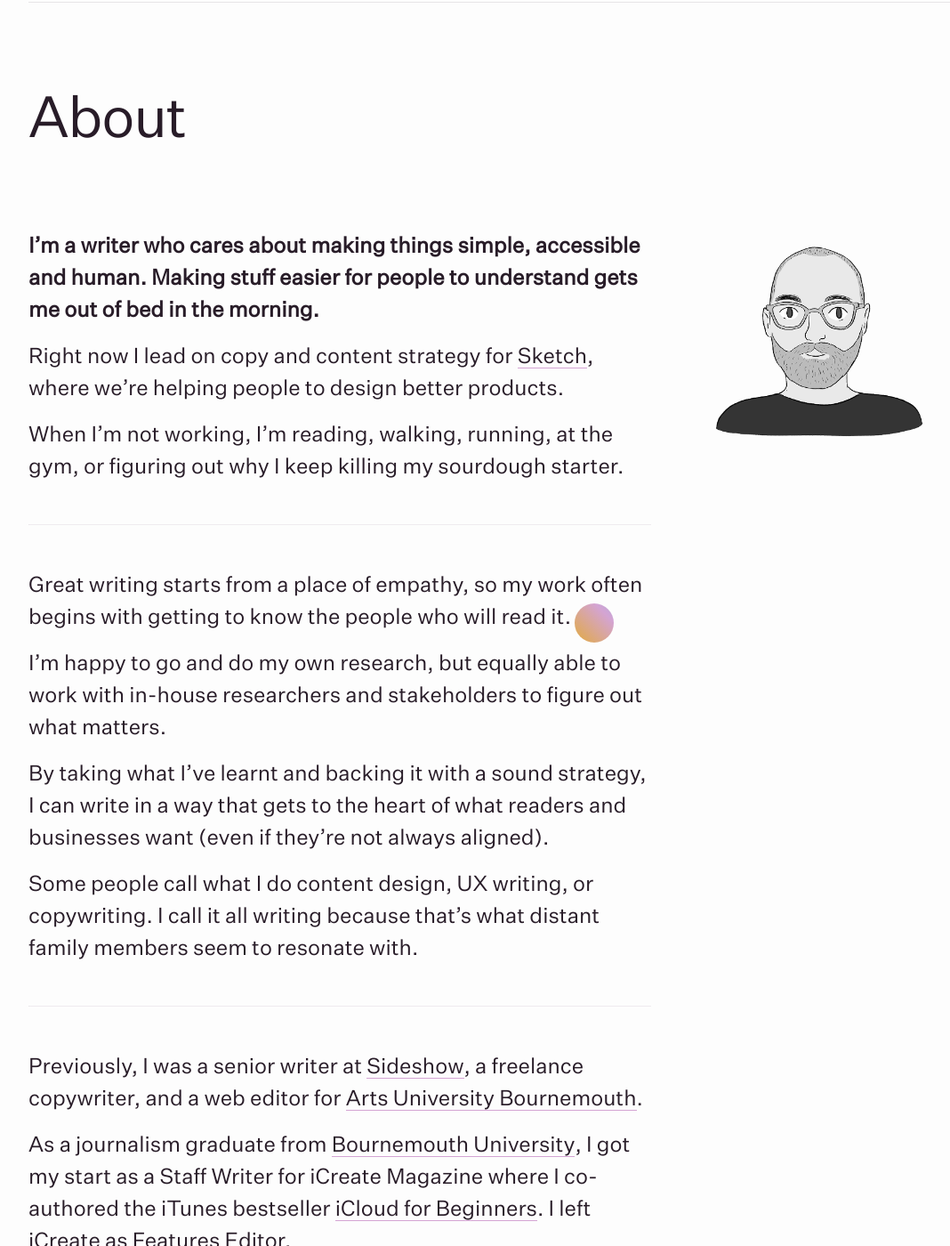
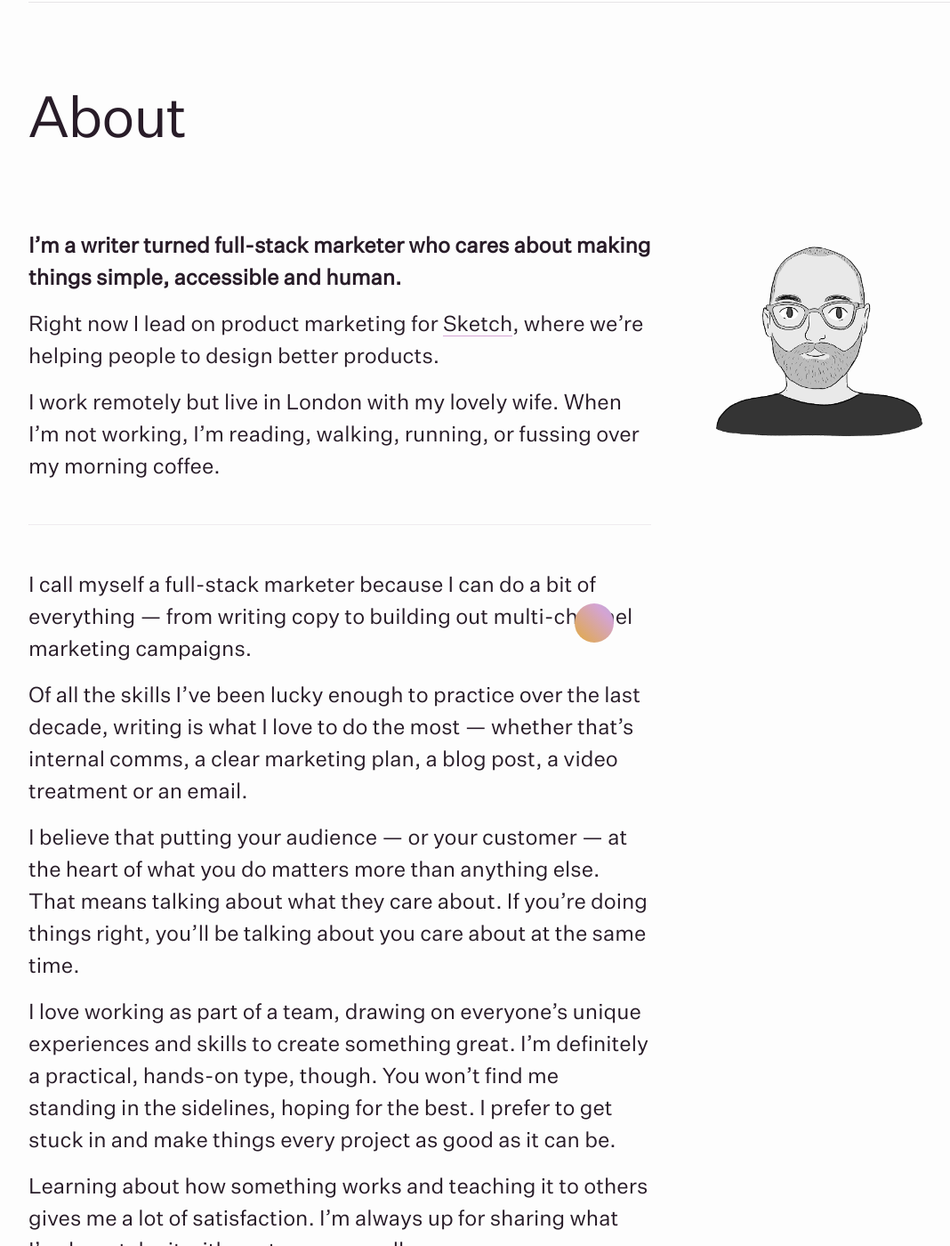
Before and after one commit to freddiewrites/freddiewrites.github.io, a Jekyll site: the page built from about.markdown, in a window 1280 px wide and 1400 px high, scrolled down 205 px. Shown: the whole window at 89% size, without its empty margins (32-1100 px from the left). Built offline with Jekyll 4.4.1, drawn with Linux system fonts in a browser that asks for light colours; some of the changed text lies outside the part shown.

Commit message:
Copy updates (#5)
* Update index.markdown

* Update about.markdown

* Update about.markdown

```diff
--- a/about.markdown
+++ b/about.markdown
@@ -4,21 +4,23 @@ title: About
 permalink: /about/
 ---
 
-**I'm a writer who cares about making things simple, accessible and human. Making stuff easier for people to understand gets me out of bed in the morning.**
+**I'm a writer turned full-stack marketer who cares about making things simple, accessible and human.**
 
-Right now I lead on copy and content strategy for [Sketch](https://www.sketch.com), where we're helping people to design better products.
+Right now I lead on product marketing for [Sketch](https://www.sketch.com), where we're helping people to design better products.
 
-When I'm not working, I'm reading, walking, running, at the gym, or figuring out why I keep killing my sourdough starter.
+I work remotely but live in London with my lovely wife. When I'm not working, I'm reading, walking, running, or fussing over my morning coffee.
 
 ---------------
 
-Great writing starts from a place of empathy, so my work often begins with getting to know the people who will read it.
+I call myself a full-stack marketer because I can do a bit of everything — from writing copy to building out multi-channel marketing campaigns.
 
-I'm happy to go and do my own research, but equally able to work with in-house researchers and stakeholders to figure out what matters.
+Of all the skills I’ve been lucky enough to practice over the last decade, writing is what I love to do the most — whether that’s internal comms, a clear marketing plan, a blog post, a video treatment or an email.
 
-By taking what I've learnt and backing it with a sound strategy, I can write in a way that gets to the heart of what readers and businesses want (even if they're not always aligned).
+I believe that putting your audience — or your customer — at the heart of what you do matters more than anything else. That means talking about what they care about. If you’re doing things right, you’ll be talking about you care about at the same time.
 
-Some people call what I do content design, UX writing, or copywriting. I call it all writing because that's what distant family members seem to resonate with.
+I love working as part of a team, drawing on everyone’s unique experiences and skills to create something great. I’m definitely a practical, hands-on type, though. You won’t find me standing in the sidelines, hoping for the best. I prefer to get stuck in and make things every project as good as it can be.
+
+Learning about how something works and teaching it to others gives me a lot of satisfaction. I’m always up for sharing what I’ve learnt, be it with customers or colleagues.
 
 ---------------
 
--- a/index.markdown
+++ b/index.markdown
@@ -3,4 +3,4 @@ layout: home
 headline: Hello 👋 I’m Freddie Harrison. I’m a writer who cares about making things simple, accessible and a little more human.
 ---
 
-👋 I’m Freddie — a writer who cares about making things simple, accessible and human. I’m the Head of Content and Copy at <a href="https://www.sketch.com" target="_blank">Sketch</a>, where we’re helping people design, collaborate and create incredible products.
+👋 I’m Freddie — a writer turned full-stack marketer who cares about making things simple, accessible and human. Right now, I lead on Product Marketing at <a href="https://www.sketch.com" target="_blank">Sketch</a>.
```
